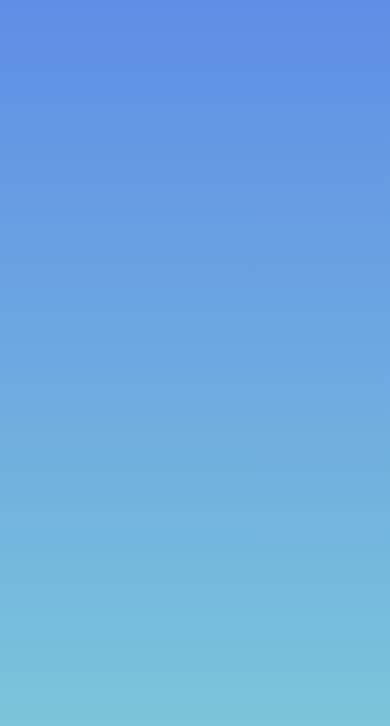
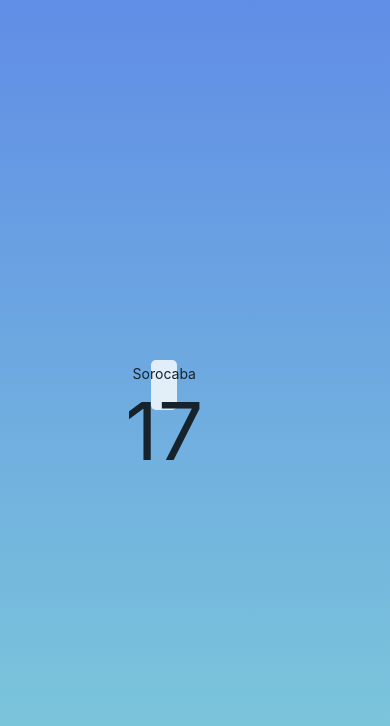
Before and after one commit to AnaJuliaMM/window_mobile, a React Native app: screen / in a window 390 px wide. Shown: the top 726 px of the page. Built offline with nearby package versions, Linux system fonts and the light colour scheme.

Commit message:
style: style predicion box

```diff
--- a/App.tsx
+++ b/App.tsx
@@ -2,6 +2,7 @@ import { StatusBar } from 'expo-status-bar';
 import { StyleSheet, Text, View } from 'react-native';
 import DayPrediction from './components/DayPrediction';
 import { LinearGradient } from 'expo-linear-gradient';
+import TodayPrediction from './components/TodayPrediction';
 
 export default function App() {
   return (
@@ -10,6 +11,7 @@ export default function App() {
       style={styles.container}
     >
       <View>
+          <TodayPrediction city_id='Sorocaba' temperature={17}/>
       </View>
     </LinearGradient>
   );
--- /dev/null
+++ b/components/TodayPrediction.tsx
@@ -0,0 +1,32 @@
+import { StyleSheet, Text, View } from 'react-native'
+import React from 'react'
+
+
+interface TodayPredictionProp{
+    city_id: string,
+    temperature: number,
+}
+export default function TodayPrediction({city_id, temperature}: TodayPredictionProp) {
+  return (
+    <View style={styles.box}>
+      <Text>{city_id}</Text>
+      <Text style={styles.temperature}>{temperature}</Text>
+    </View>
+  )
+}
+
+const styles = StyleSheet.create({
+    box:{
+        width: '30%',
+        height: '40%',
+        justifyContent: 'flex-start',
+        alignItems: 'center',
+        padding: 5,
+        backgroundColor: '#fff',
+        borderRadius: 5,
+        opacity: 0.8
+    },
+    temperature:{
+        fontSize: 80
+    }
+})
```
